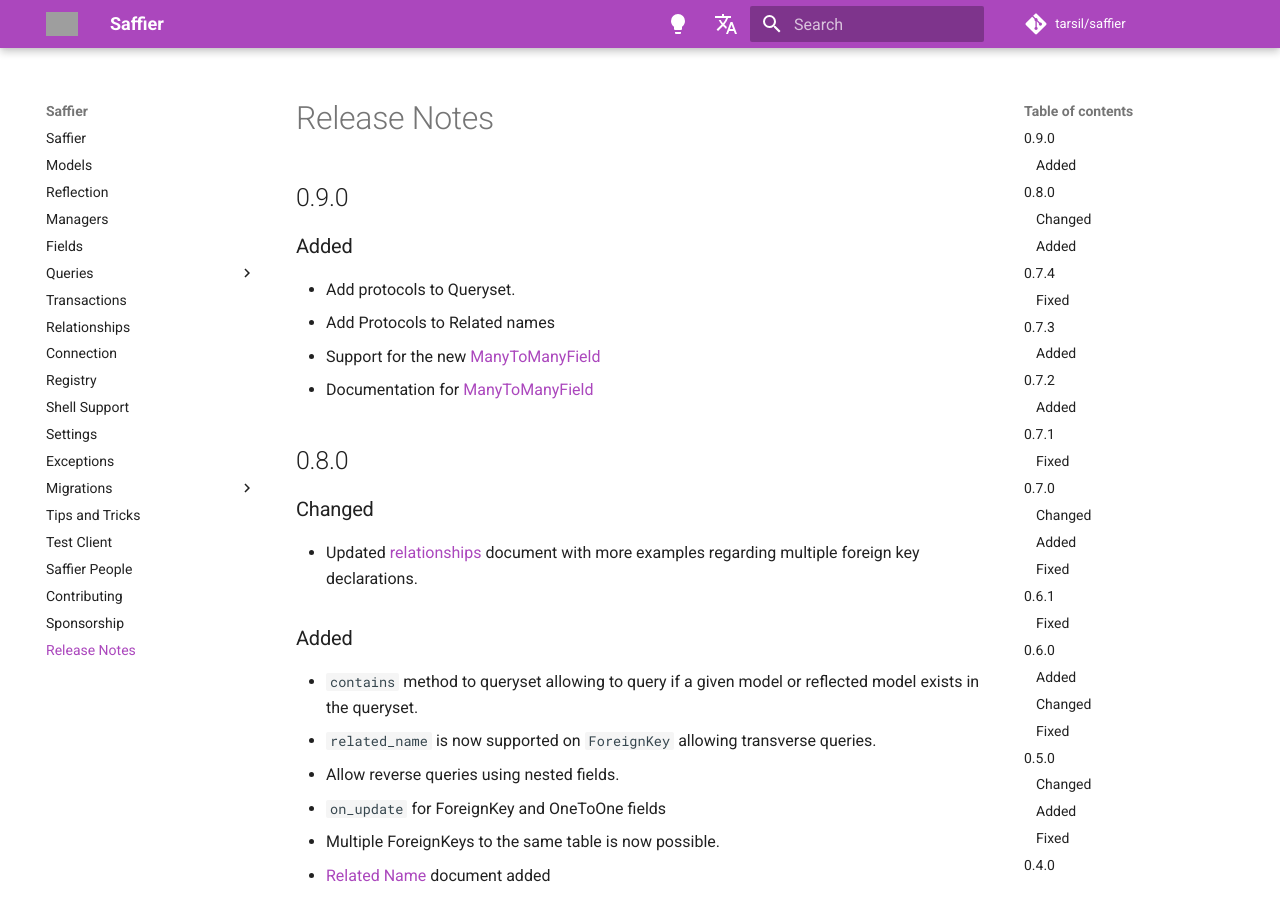
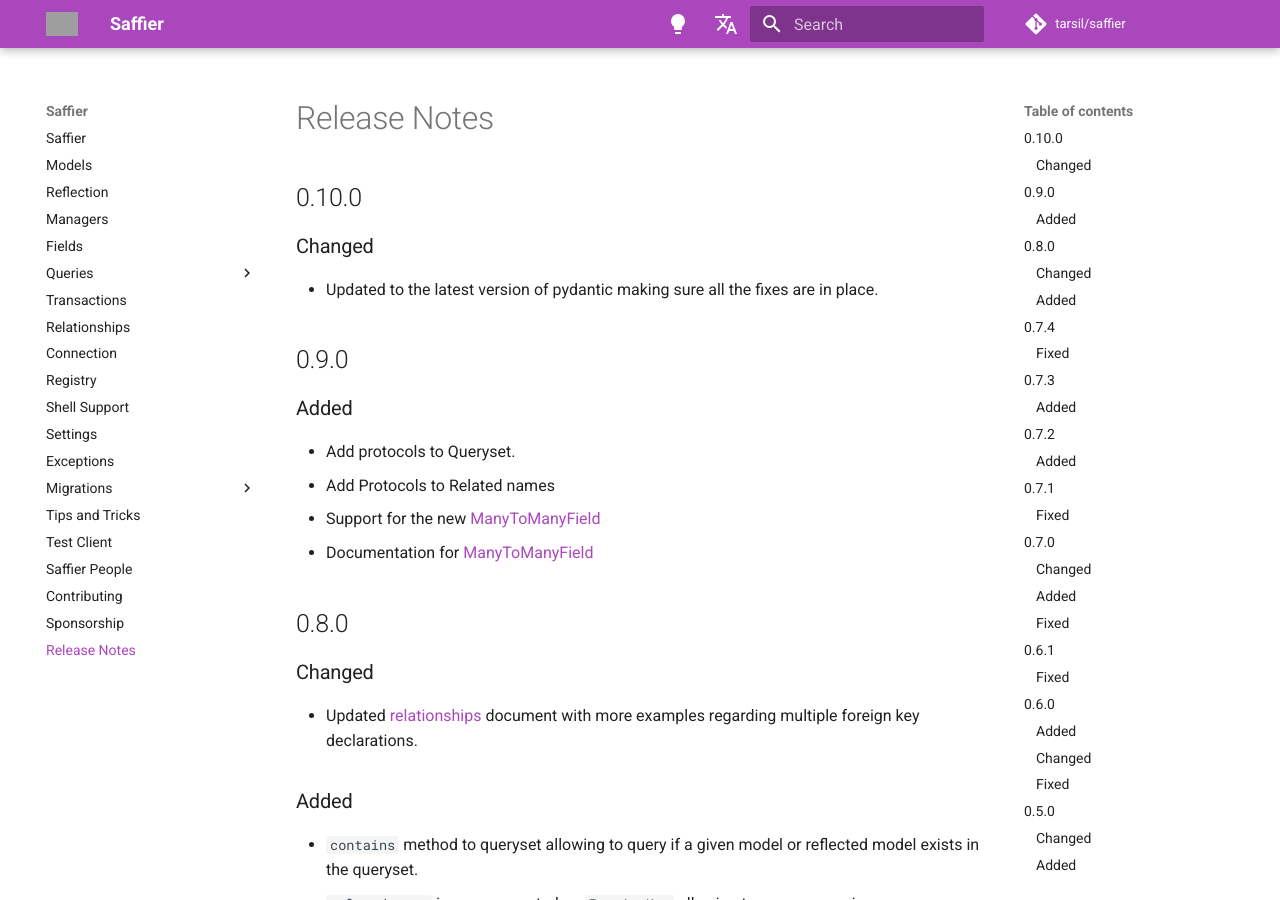
Before and after one commit to tarsil/saffier, an MkDocs documentation site: the page built from docs/release-notes.md, in a window 1280 px wide and 900 px high. Built offline with MkDocs 1.6.1 and Material for MkDocs 9.7.7, drawn with Linux system fonts in a browser that asks for light colours; comment, search, counter and statistics services are not loaded; grey boxes are pictures that could not be loaded.

Commit message:
🔝 Bump version to 0.10.0

```diff
--- a/docs/release-notes.md
+++ b/docs/release-notes.md
@@ -1,4 +1,10 @@
 # Release Notes
+
+## 0.10.0
+
+### Changed
+
+- Updated to the latest version of pydantic making sure all the fixes are in place.
 
 ## 0.9.0
 
--- a/saffier/__init__.py
+++ b/saffier/__init__.py
@@ -1,4 +1,4 @@
-__version__ = "0.9.0"
+__version__ = "0.10.0"
 
 from saffier.conf import settings
 from saffier.conf.global_settings import SaffierSettings
```
